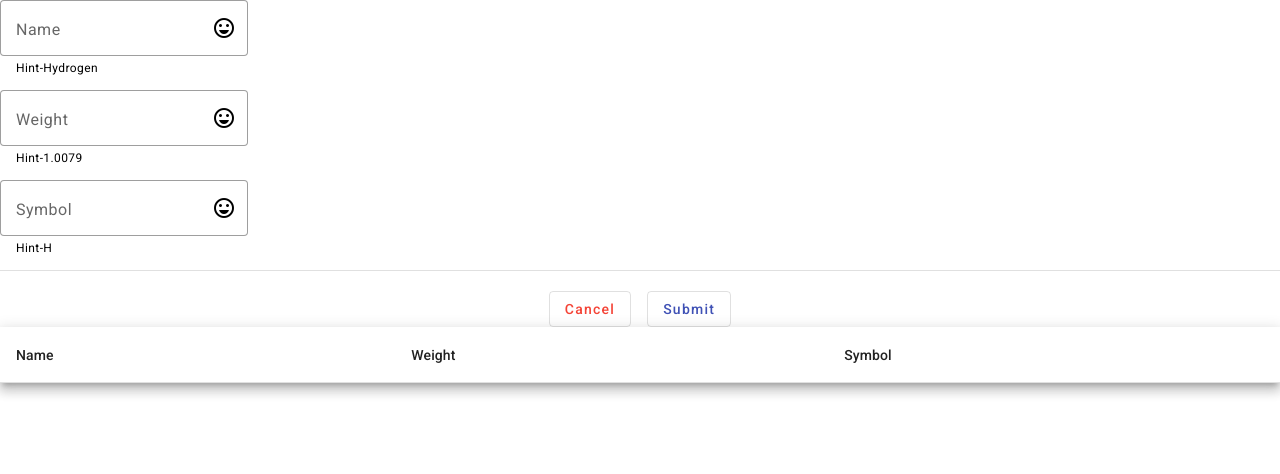
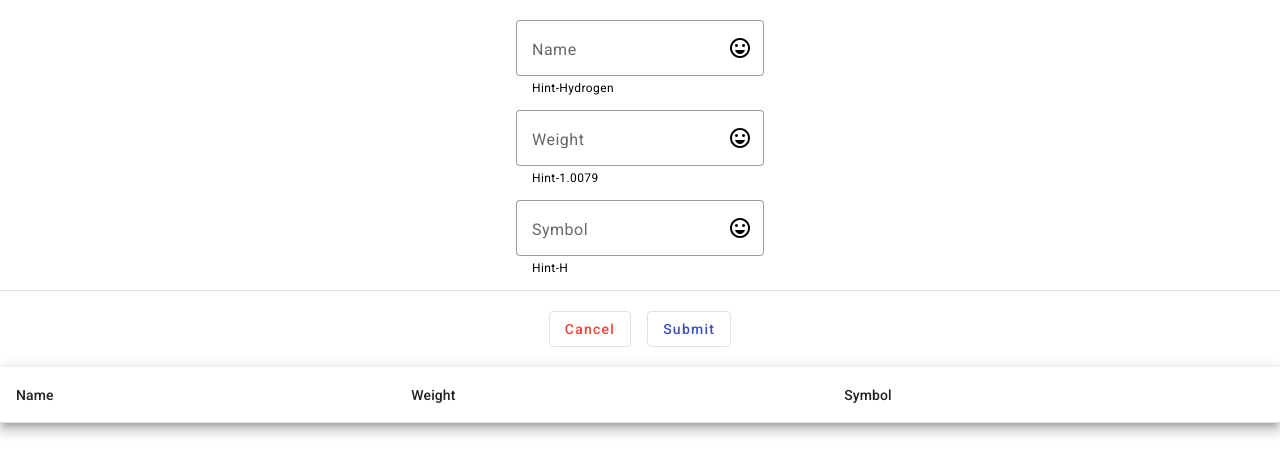
Before and after one commit to saurabhkus7415/angular-material-demo, an Angular app: page / in a window 1280 px wide. Shown: the top 474 px of the page. Built offline with nearby package versions, Linux system fonts and the light colour scheme.

Commit message:
worked on listing

```diff
--- a/src/app/app.component.scss
+++ b/src/app/app.component.scss
@@ -1,4 +1,3 @@
-
 /* General styling */
 .example-button-row {
   margin-top: 20px;
@@ -42,3 +41,8 @@ section {
   font-size: 12px;
   color: #666;
 }
+div {
+  text-align: -webkit-center;
+  margin-top: 20px;
+  margin-bottom: 20px;
+}
```
